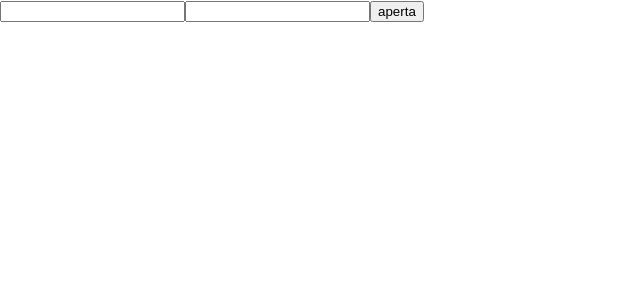
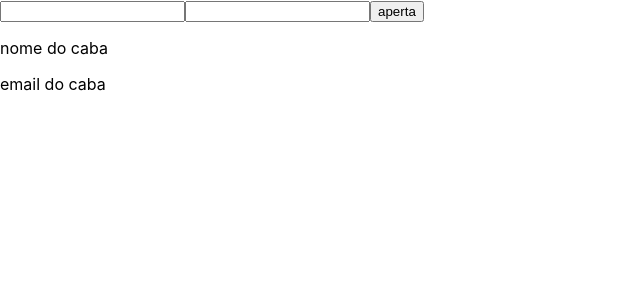
Before and after one commit to ney332/mac-win, a React (Create React App) app: page / in a window 1280 px wide. Shown: the top 300 px of the page, without its empty margins (0-640 px from the left). Built offline with nearby package versions, Linux system fonts and the light colour scheme.

Commit message:
inclusao de objeto

```diff
--- a/src/App.js
+++ b/src/App.js
@@ -5,9 +5,14 @@ import { useState } from 'react';
 function App() {
   const [email, setEmail] = useState("")
   const [senha, setSenha] = useState("")
+  const [dados, setDados] = useState({})
 
   function tiao(){
-    alert("tiao said hi ")
+    setDados({
+      nome: tiao,
+      emmail: {email}
+
+    })
 
 
   }
@@ -23,8 +28,15 @@ function App() {
       onChange={ (e) => setSenha(e.target.value)}/>
 
     <button>aperta</button>
+
+    <div>
+      <p>nome do caba {dados.nome}</p>
+        <p>email do caba {dados.email}</p>
+    </div>
     </form>
+
   );
+
 }
 
 export default App;
```
